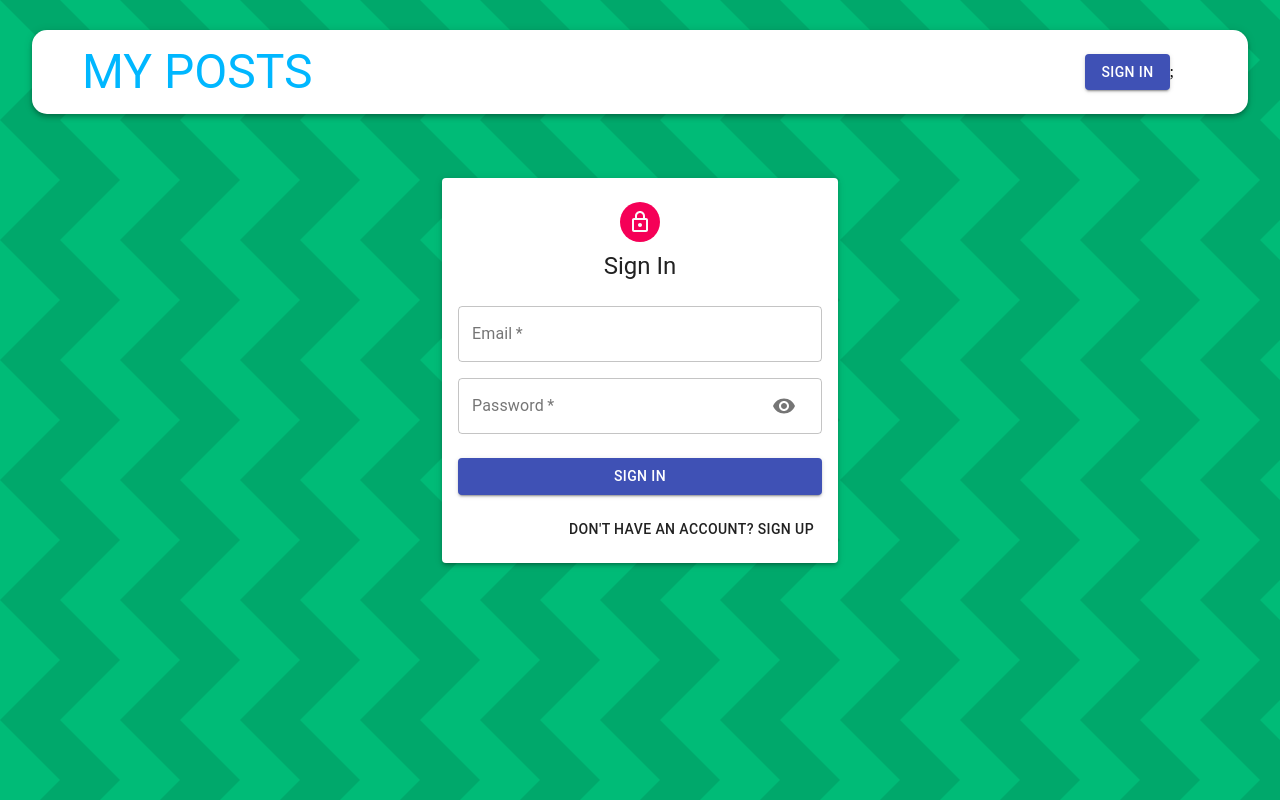
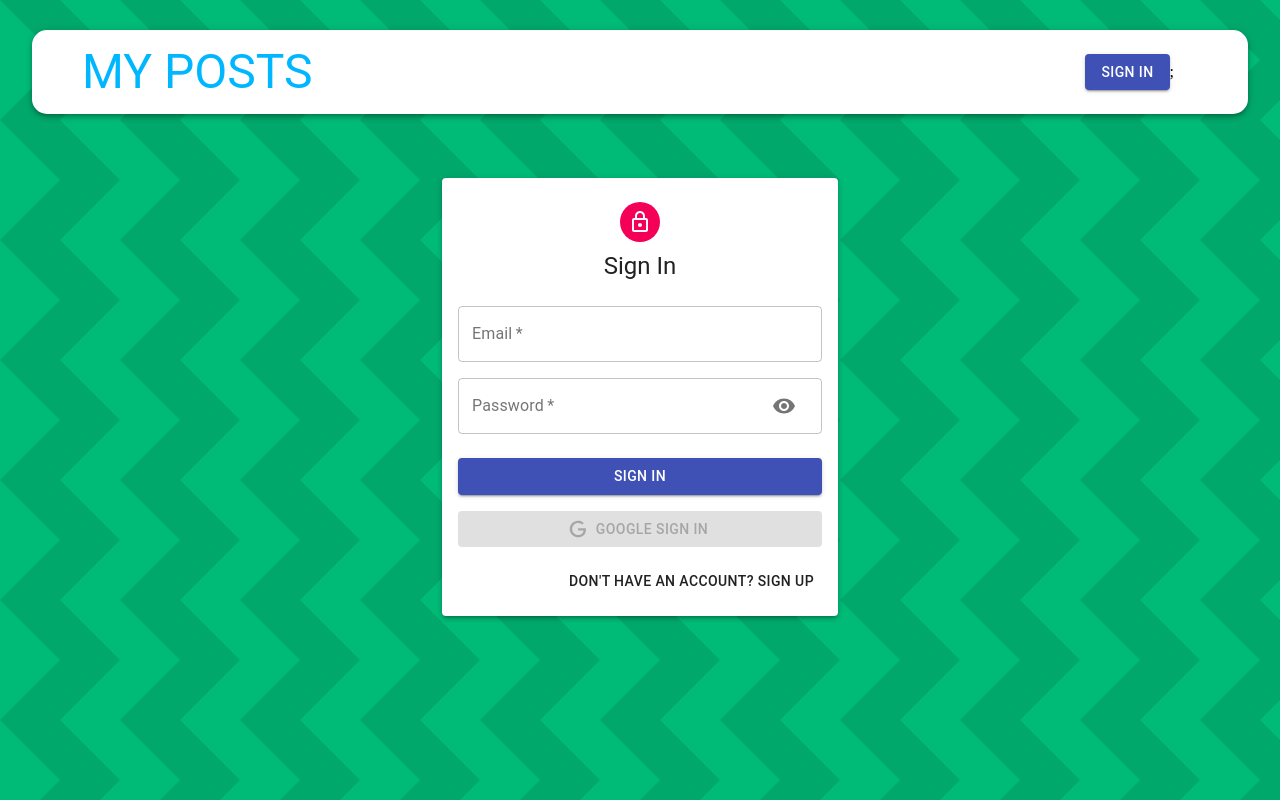
Before and after one commit to Xr7TSi/MERN-Docker-Project, a React (Create React App) app in the folder client/: page /auth in a window 1280 px wide. Built offline with nearby package versions, Linux system fonts and the light colour scheme.

Commit message:
Adding google oauth.  Tested and works.

```diff
--- a/client/src/components/Auth/Auth.js
+++ b/client/src/components/Auth/Auth.js
@@ -7,9 +7,11 @@
   Typography,
   Container,
 } from "@material-ui/core";
+import Icon from "./icon.js";
 import LockOutlinedIcon from "@material-ui/icons/LockOutlined";
 import useStyles from "./styles.js";
 import Input from "./Input.js";
+import { GoogleLogin } from "react-google-login";
 
 const Auth = () => {
   const classes = useStyles();
@@ -28,7 +30,18 @@
   // this toggles setIsSignup message at bottom of form
   const switchMode = () => {
     setIsSignup((prevIsSignup) => !prevIsSignup);
-    }
+  };
+
+//   functions for google OAuth
+  const googleSuccess = async (res) => {
+    console.log("Google login success!");
+    console.log(res);
+  };
+
+  const googleFailure = (error) => {
+    console.log(error);
+    console.log("Google Sign In failed. Try again later, or sign in with your email and password.");
+  };
 
   return (
     <Container component="main" maxWidth="xs">
@@ -36,39 +49,99 @@
         <Avatar className={classes.avatar}>
           <LockOutlinedIcon />
         </Avatar>
-                <Typography variant="h5">{isSignup ? 'Sign Up' : 'Sign In'}</Typography>
+        <Typography variant="h5">{isSignup ? "Sign Up" : "Sign In"}</Typography>
         <form className={classes.form} onSubmit={handleSubmit}>
           <Grid container spacing={2}>
             {/* if isSignup=true display sign up form */}
-                        {
-                            isSignup && (
+            {isSignup && (
               <>
-                                <Input name="firstName" label="First Name" handleChange={handleChange} autoFocus half />
-                                <Input name="lastName" label="Last Name" handleChange={handleChange} half />
+                <Input
+                  name="firstName"
+                  label="First Name"
+                  handleChange={handleChange}
+                  autoFocus
+                  half
+                />
+                <Input
+                  name="lastName"
+                  label="Last Name"
+                  handleChange={handleChange}
+                  half
+                />
               </>
-                                )
-                        }
+            )}
             {/* else, display sign in form */}
-                        <Input name="email" label="Email" handleChange={handleChange} type="email" />
+            <Input
+              name="email"
+              label="Email"
+              handleChange={handleChange}
+              type="email"
+            />
             {/* if showPassword is true, show text, otherwise, show password.  this allows view to see password at entry */}
-                        <Input name="password" label="Password" handleChange={handleChange} type={showPassword ? "text" : "password"} handleShowPassword={handleShowPassword} />
+            <Input
+              name="password"
+              label="Password"
+              handleChange={handleChange}
+              type={showPassword ? "text" : "password"}
+              handleShowPassword={handleShowPassword}
+            />
             {/* if isSIgnup, display content below in place of line above. */}
-                        { isSignup && <Input name="confirmPassword" label="Confirm Password" handleChange={handleChange} type="password" /> }
+            {isSignup && (
+              <Input
+                name="confirmPassword"
+                label="Confirm Password"
+                handleChange={handleChange}
+                type="password"
+              />
+            )}
           </Grid>
-                    <Button tpe="submit" fullWidth variant="contained" color="primary" className={classes.submit}>
-                        {isSignup ? 'Sign Up' : 'Sign In'}
+
+        {/* manual sign in button */}
+          <Button
+            tpe="submit"
+            fullWidth
+            variant="contained"
+            color="primary"
+            className={classes.submit}
+          >
+            {isSignup ? "Sign Up" : "Sign In"}
           </Button>
+
+        {/* google sign in button */}
+          <GoogleLogin
+            //   client id pulled from google OAuth. console.could.google.com
+            clientId="882149642020-ms7okv58002r5p43q1ift36d6djtbd2j.apps.googleusercontent.com"
+            render={(renderProps) => (
+              <Button
+                className={classes.googleButton}
+                color="primary"
+                fullWidth
+                onClick={renderProps.onClick}
+                disabled={renderProps.disabled}
+                startIcon={<Icon />}
+                variant="contained"
+              >
+                Google Sign In
+              </Button>
+            )}
+            onSuccess={googleSuccess}
+            onFailure={googleFailure}
+            cookiePolicy={"single_host_origin"}
+          />
+
+
           <Grid container justify="flex-end">
             <Grid item>
               <Button onClick={switchMode}>
-                                {isSignup ? 'Already have an account? Sign in' : 'Don\'t have an account? Sign up'}
+                {isSignup
+                  ? "Already have an account? Sign in"
+                  : "Don't have an account? Sign up"}
               </Button>
             </Grid>
           </Grid>
         </form>
       </Paper>
     </Container>
-
   );
 };
 
--- /dev/null
+++ b/client/src/components/Auth/icon.js
@@ -0,0 +1,12 @@
+import React from 'react';
+
+const icon = () => (
+  <svg style={{ width: '20px', height: '20px' }} viewBox="0 0 24 24">
+    <path
+      fill="currentColor"
+      d="M21.35,11.1H12.18V13.83H18.69C18.36,17.64 15.19,19.27 12.19,19.27C8.36,19.27 5,16.25 5,12C5,7.9 8.2,4.73 12.2,4.73C15.29,4.73 17.1,6.7 17.1,6.7L19,4.72C19,4.72 16.56,2 12.1,2C6.42,2 2.03,6.8 2.03,12C2.03,17.05 6.16,22 12.25,22C17.6,22 21.5,18.33 21.5,12.91C21.5,11.76 21.35,11.1 21.35,11.1V11.1Z"
+    />
+  </svg>
+);
+
+export default icon;
--- a/client/src/components/Auth/input.js
+++ b/client/src/components/Auth/input.js
@@ -16,7 +16,7 @@
                 label={label}
                 autoFocus={autoFocus}
                 type={type}
-                InputProps={name === 'password' && {
+                InputProps={name === 'password' ? {
                     endAdornment: (
                         // InputAdornment provides space for the "eye" icon
                         <InputAdornment position="end">
@@ -26,7 +26,7 @@
                             </IconButton>
                         </InputAdornment>
                     ),
-                }}
+                } : null}
             />
         </Grid>
     )
```
Lines whose indentation alone changed are shown as unchanged.
